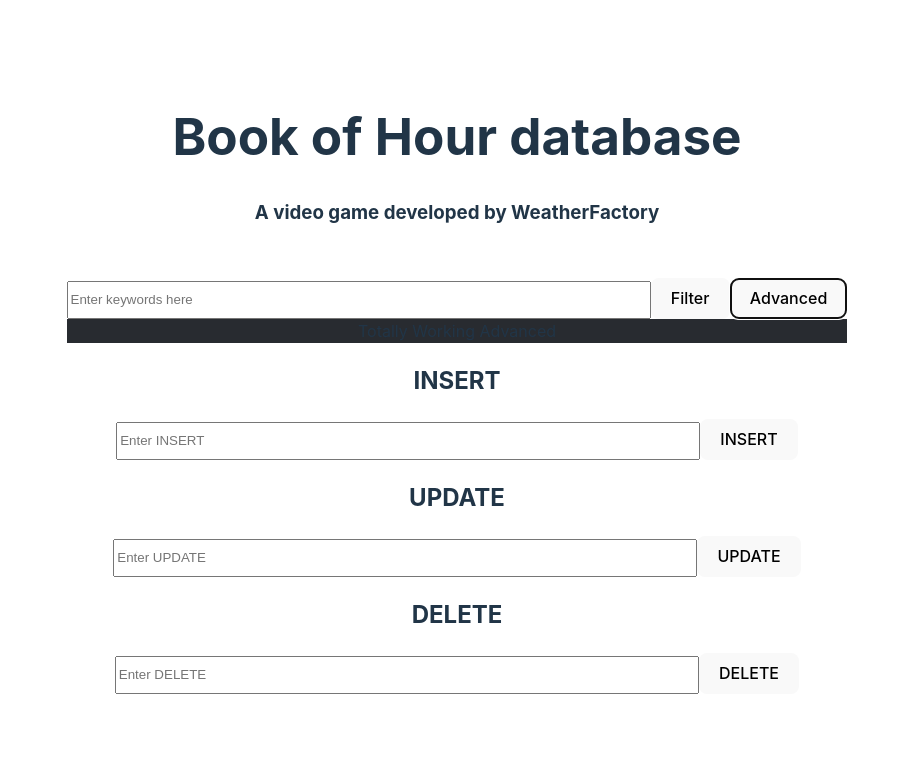
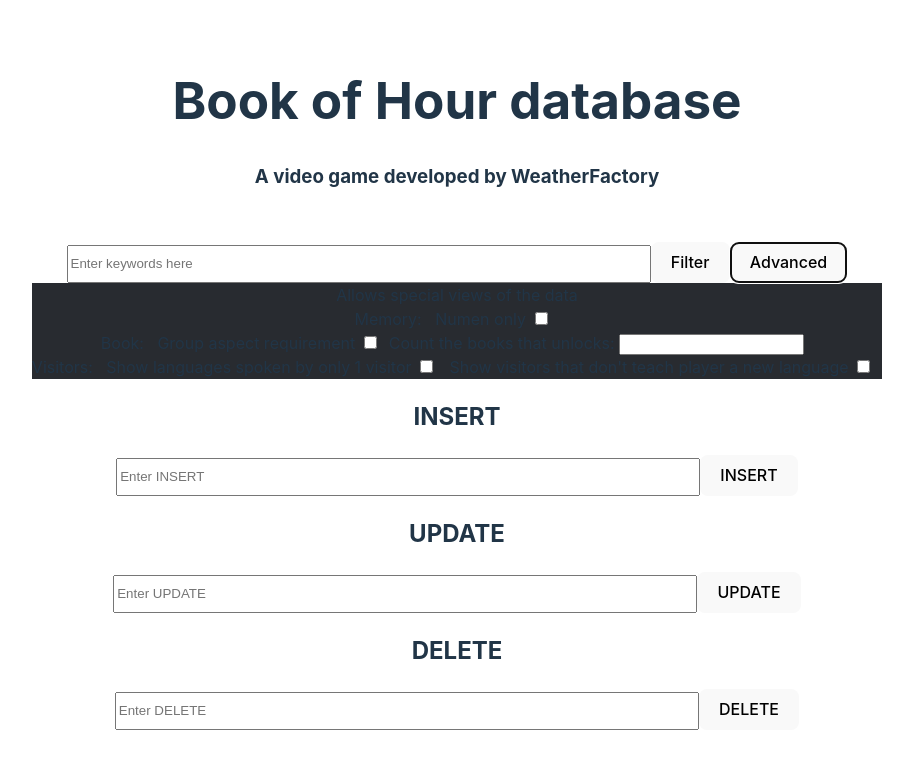
Before and after one commit to kazkianoush/BookOfHours, a React (Vite) app in the folder frontend/: page / in a window 1280 px wide. Both pictures are taken after a click on the button "Advanced". Shown: the top 768 px of the page, without its empty margins (215-1128 px from the left). Built offline with nearby package versions, Linux system fonts and the light colour scheme.

Commit message:
Integrate advancedPanel and add placeholders

```diff
--- /dev/null
+++ b/frontend/src/components/inputForm/advancedPanel.jsx
@@ -0,0 +1,28 @@
+
+
+function AdvancedPanel() {
+
+    const handleOnClick = (e) => {
+        e.preventDefault();
+    }
+
+    return (
+        <>
+        <div>Allows special views of the data</div>
+        <div>Memory: &nbsp;
+             Numen only <input type="checkbox"/> &nbsp;
+        </div>
+        <div>Book: &nbsp;
+             Group aspect requirement <input type="checkbox"/> &nbsp;
+             {/* should not be opened until the checkbox is ticked */}
+             Count the books that unlocks: <input/> &nbsp;
+        </div>
+        <div>Visitors: &nbsp;
+            Show languages spoken by only 1 visitor <input type="checkbox"/> &nbsp;
+            Show visitors that don&apos;t teach player a new language  <input type="checkbox"/> &nbsp;
+        </div>
+        </>
+    );
+}
+
+export default AdvancedPanel;
--- a/frontend/src/components/inputForm/inputForm.jsx
+++ b/frontend/src/components/inputForm/inputForm.jsx
@@ -1,6 +1,7 @@
 import React, { useState, useEffect } from "react";
 import "./styles.css";
 import FilterPanel from "./filterPanel";
+import AdvancedPanel from "./advancedPanel";
 
 function InputForm({ onItemsChange }) {
   const [query, setQuery] = useState("");
@@ -39,7 +40,7 @@
   }
 
   let selectedColumns = "";
-  let initTableNames = ['memory','book', 'people']
+  let initTableNames = [`memory`,`book`, `people/visitors`]
   let tableNames = initTableNames;
 
   useEffect(() => {
@@ -325,7 +326,7 @@
             <FilterPanel bookColumns = {handleFilterBookColumns}/>
             </div>
           <div id="advanced" className="advancedPanel">
-            Totally Working Advanced
+            <AdvancedPanel/>
             </div>
           <h2>INSERT</h2>
           {}
--- a/frontend/src/components/outputPanel/outputPanel.jsx
+++ b/frontend/src/components/outputPanel/outputPanel.jsx
@@ -20,11 +20,11 @@
   }
   console.log(biggerArray);
 
-  let renderedTable = biggerArray.map(bigArray => {
+  let renderedTable = biggerArray.map((bigArray) => {
     if (bigArray.length == 0) return null;
     return(
       <>
-      <div className="tableName">{parseTableName(bigArray[0][0].field.substring(0, bigArray[0][0].field.length - 2))}</div>
+      <div className="tableName">{}</div>
       <table width={"100%"}>
         <thead>
           <tr>
@@ -55,15 +55,16 @@
   );
 }
 
-function parseTableName(string) {
-  console.log(string);
-  switch (string) {
-    case 'memory':
+function parseTableName(index) {
+  switch (index) {
+    case 0:
       return 'Memory';
-    case 'book':
+    case 1:
       return 'Book';
-    case 'people':
-      return 'People';
+    case 2:
+      return 'Visitors';
+    case 3:
+      return 'Assistants';
   }
 }
 
```
Also changed, not shown: frontend/src/components/inputForm/advancedButton.jsx (deleted, +0 -14 lines).
